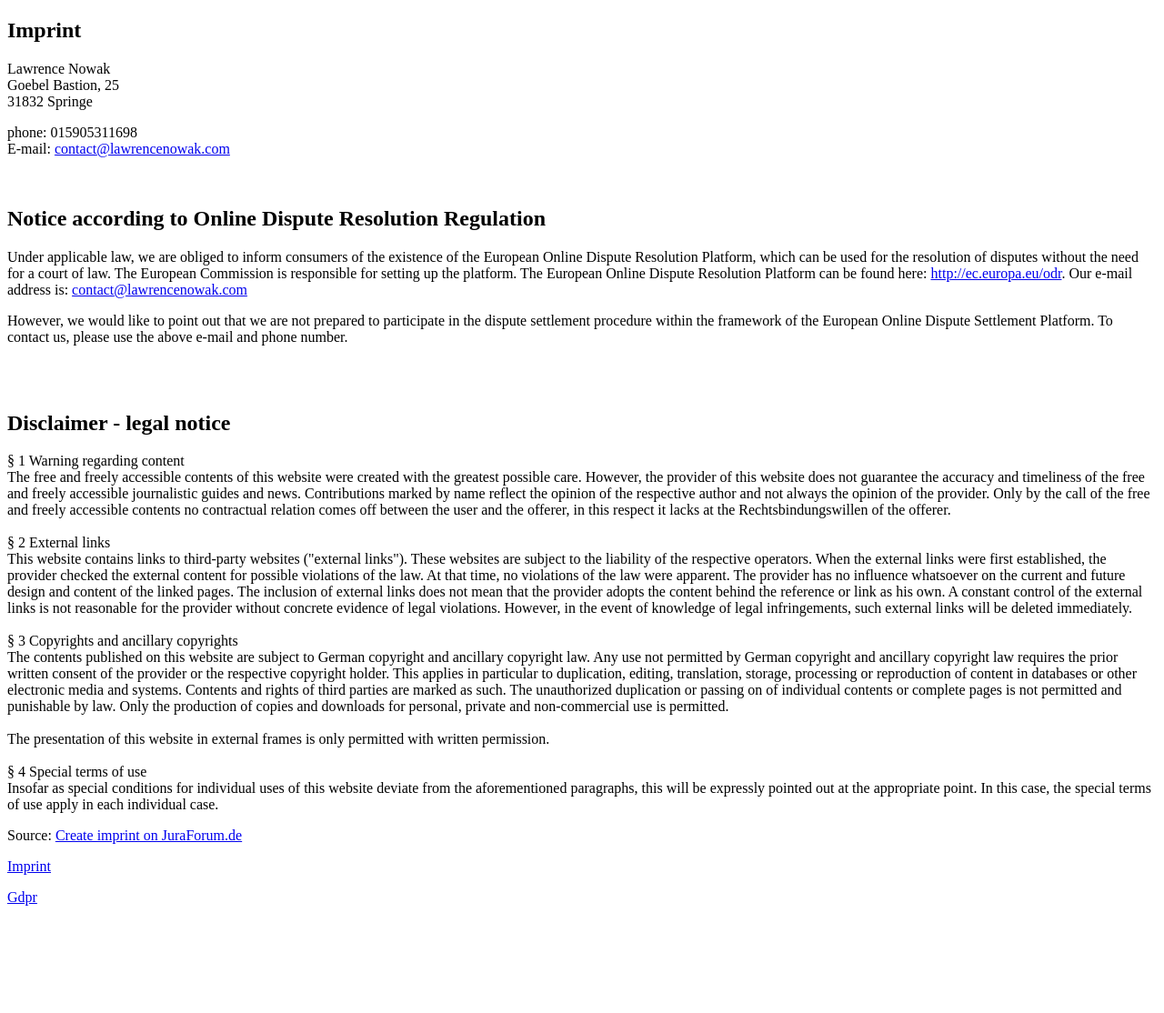
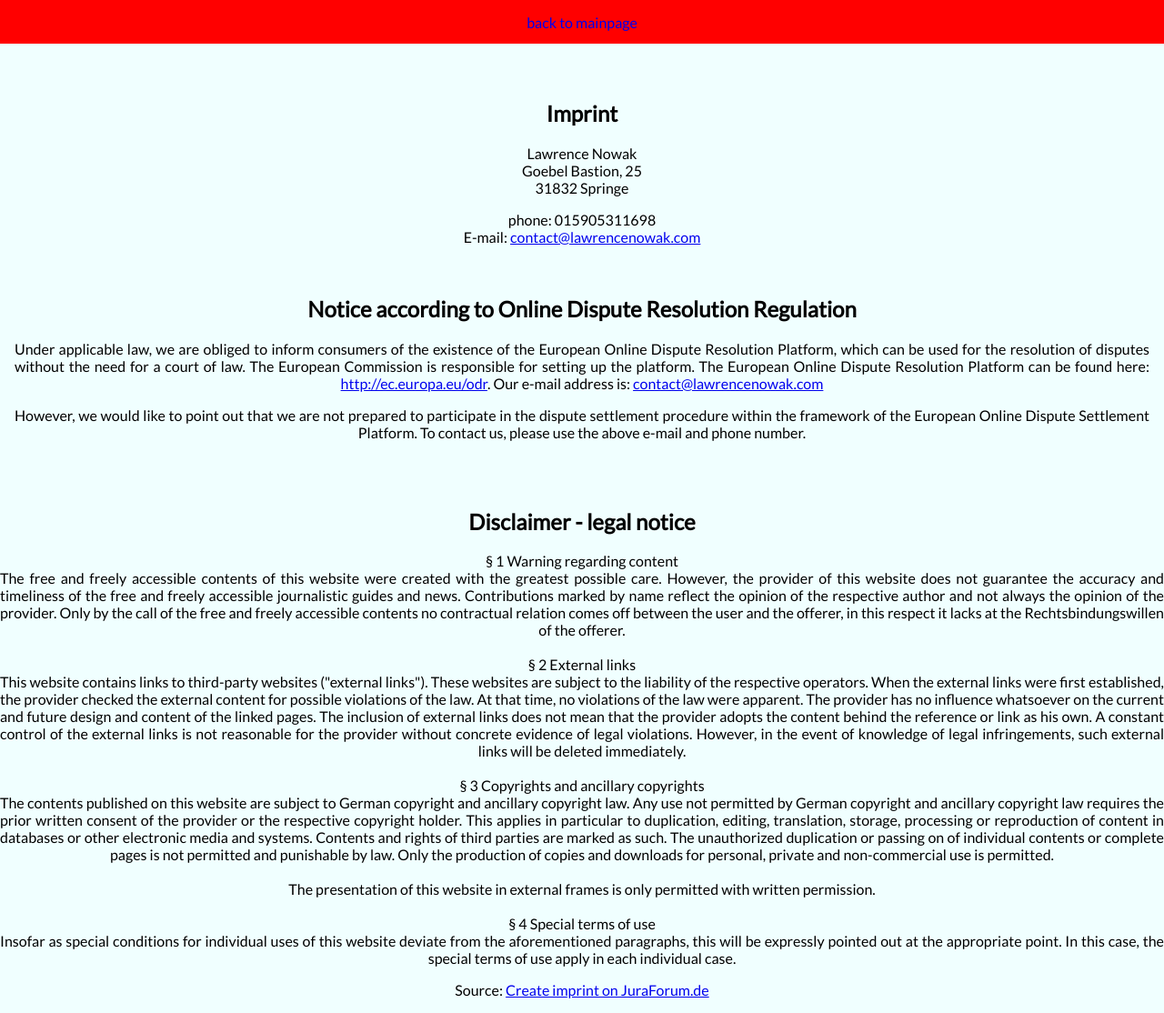
Before and after one commit to LawrenceNowak/Portfolio-Page, a plain HTML site: page imprint/en/imprint.html in a window 1280 px wide. Shown: the whole page at 91% size. Before the commit the page ends 1012 px from the top, so only its background shows below. Drawn offline with Linux system fonts and the light colour scheme.

Commit message:
add basic styling

```diff
--- a/imprint/en/imprint.html
+++ b/imprint/en/imprint.html
@@ -1,8 +1,16 @@
 <!DOCTYPE html>
 <html>
-  <head>
-    <meta charset="utf-8">
-    <link href="styles/styles.css">
+    <head>
+        <meta charset="utf-8">
+        <meta name="viewport" content="width=device-width, initial-scale=1.0">
+        <title>Lawrence Nowak Portfolio Page</title>
+        <link rel="stylesheet" type="text/css" href="//fonts.googleapis.com/css?family=Lato" />
+        <link rel="stylesheet" type="text/css" href="/Portfolio-Page/styles/index.css">
+        <script type="text/javascript" src="scripts/javascript.js"></script>
+
+        <nav id="top-of-prject-page" class="navbar">
+                <div><a href="/Portfolio-Page/index.html">back to mainpage</a> </div>
+        </nav>
   </head>
 <body>
 
@@ -42,13 +50,4 @@
 
 </body>
 
- <footer>
-      <div class="imprint">
-        <a href="imprint/en/index.html"><p>Imprint</p></a>
-      </div>
-      <div class="dsgvo">
-        <a href="dsgvo/en/index.html"><p>Gdpr</p></a>
-      </div>
-  </footer>
-
 </html>
```
Also changed, not shown: dsgvo/en/gdpr.html (+11 -13 lines).
